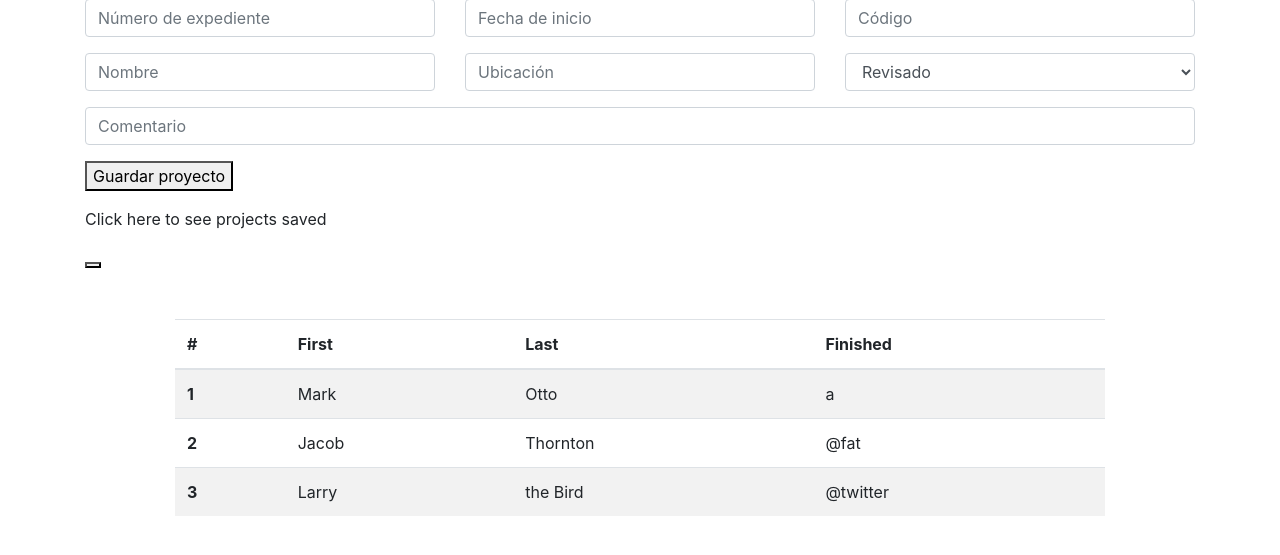
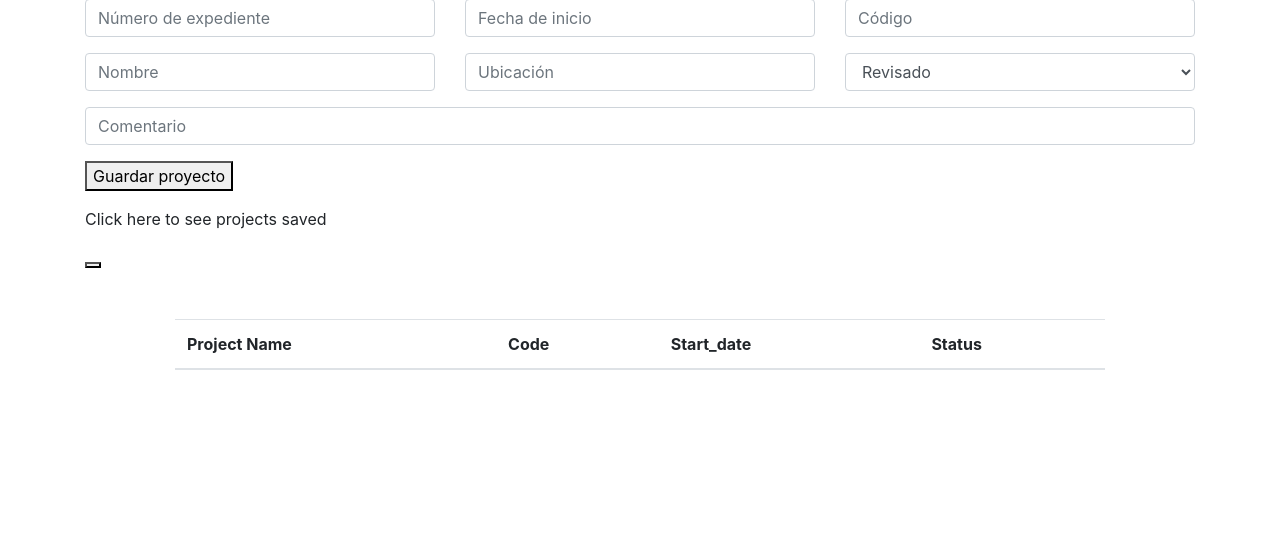
Before and after one commit to Jesuspain13/webpage-project, a Python web app: template final-project/templates/index.html in a window 1280 px wide. Shown: the part 147-702 px from the top of the page. Run offline with Jinja, Linux system fonts and the light colour scheme; the template is opened without the code that fills it, so the values that code supplies are empty; some libraries are stand-ins or nearby versions.

Commit message:
Show detailed info of one.
Save form info, show list into a table and show detailed info about one of them.

```diff
--- a/final-project/templates/index.html
+++ b/final-project/templates/index.html
@@ -66,31 +66,21 @@
 		<table class="table table-striped responsive">
             <thead>
                 <tr>
-                    <th scope="col">#</th>
-                    <th scope="col">First</th>
-                    <th scope="col">Last</th>
-                    <th scope="col">Finished</th>
+                    <th scope="col">Project Name</th>
+                    <th scope="col">Code</th>
+                    <th scope="col">Start_date</th>
+                    <th scope="col">Status</th>
                 </tr>
             </thead>
             <tbody>
-                <tr>
-                    <th scope="row">1</th>
-                    <td>Mark</td>
-                    <td>Otto</td>
-                    <td>a</td>
-                </tr>
-                <tr>
-                    <th scope="row">2</th>
-                    <td>Jacob</td>
-                    <td>Thornton</td>
-                    <td>@fat</td>
-                </tr>
-                <tr>
-                    <th scope="row">3</th>
-                    <td>Larry</td>
-                    <td>the Bird</td>
-                    <td>@twitter</td>
-                </tr>
+                {% for message in messages %}
+                    <tr>
+                        <td> <a href="/info/{{ message.key.id() }}"> {{message.name}}</a> </td>
+                        <td> {{message.code}} </td>
+                        <td> {{message.start_date}} </td>
+                        <td> {{message.status}} </td>
+                    </tr>
+                {% endfor %}
             </tbody>
 		</table>
 	</div>
```
Also changed, not shown: final-project/main.py (+10 -7 lines), final-project/templates/try.html (+9 -7 lines), 1 other file.
